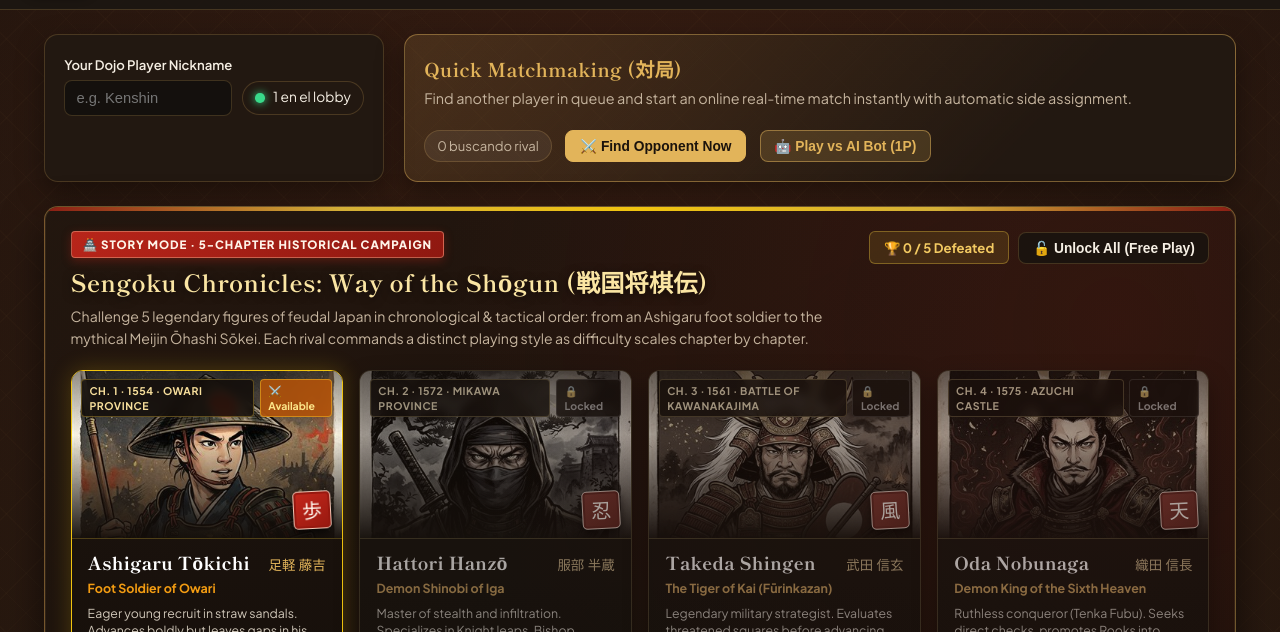
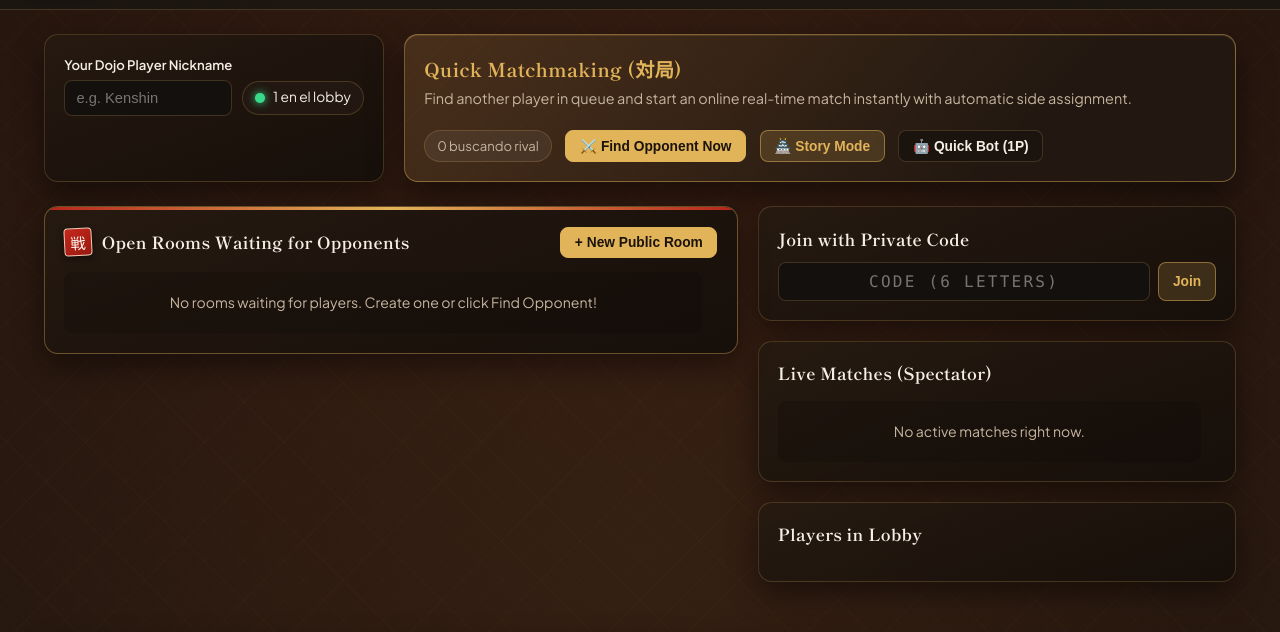
Before and after one commit to valdivieso01/shogi-web, a plain HTML site: page static/index.html in a window 1280 px wide. Shown: the part 116-748 px from the top of the page. Drawn offline with Linux system fonts and the light colour scheme; no server answers; a script that the page names is missing; a web font is replaced by a local one.

Commit message:
feat(layout): prioritize Online Matchmaking, Open Rooms, and Leaderboard above the fold before Story Mode

```diff
--- a/static/i18n.js
+++ b/static/i18n.js
@@ -47,7 +47,8 @@
       searching_rival_n: "{n} buscando rival",
       btn_quick_match: "⚔️ Buscar Rival Ahora",
       btn_cancel_match: "Cancelar búsqueda",
-      btn_play_ai: "🤖 Jugar vs Bot (1J)",
+      btn_jump_story: "🏯 Modo Historia",
+      btn_play_ai: "🤖 Bot Rápido (1J)",
       searching_status: "Buscando rival en tiempo real... Esperando a otro jugador...",
 
       // Academy Banner
@@ -254,7 +255,8 @@
       searching_rival_n: "{n} searching rival",
       btn_quick_match: "⚔️ Find Opponent Now",
       btn_cancel_match: "Cancel Search",
-      btn_play_ai: "🤖 Play vs AI Bot (1P)",
+      btn_jump_story: "🏯 Story Mode",
+      btn_play_ai: "🤖 Quick Bot (1P)",
       searching_status: "Searching for an opponent in real time... Waiting for another player...",
 
       // Academy Banner
--- a/static/index.html
+++ b/static/index.html
@@ -37,7 +37,7 @@
   <link rel="preconnect" href="https://fonts.googleapis.com">
   <link rel="preconnect" href="https://fonts.gstatic.com" crossorigin>
   <link href="https://fonts.googleapis.com/css2?family=Plus+Jakarta+Sans:wght@400;500;600;700;800&family=Shippori+Mincho:wght@600;700;800&family=Yuji+Syuku&display=swap" rel="stylesheet">
-  <link rel="stylesheet" href="/static/styles.css?v=19">
+  <link rel="stylesheet" href="/static/styles.css?v=20">
 
   <!-- Datos Estructurados JSON-LD (Schema.org WebSite + WebApplication + FAQPage) para indexado en Google -->
   <script type="application/ld+json">
@@ -236,68 +236,26 @@
             <button type="button" class="btn btn-danger btn-lg" id="btn-cancel-match" data-i18n="btn_cancel_match" hidden>
               Cancelar búsqueda
             </button>
-            <button type="button" class="btn btn-accent btn-lg" id="btn-play-ai-quick" data-i18n="btn_play_ai">
-              🤖 Jugar vs Bot (1J)
+            <button type="button" class="btn btn-accent btn-lg" id="btn-jump-story" data-i18n="btn_jump_story">
+              🏯 Modo Historia
+            </button>
+            <button type="button" class="btn btn-lg" id="btn-play-ai-quick" data-i18n="btn_play_ai">
+              🤖 Bot Rápido (1J)
             </button>
           </div>
         </div>
       </div>
 
-      <!-- SECCIÓN MODO HISTORIA: CRÓNICAS DEL SENGOKU (5 CAPÍTULOS HISTÓRICOS) -->
-      <section class="story-campaign-card" id="story-campaign-section" aria-labelledby="story-campaign-heading">
-        <div class="story-campaign-header">
-          <div class="story-campaign-title-wrap">
-            <span class="story-tag" data-i18n="story_badge">🏯 Modo Historia · Campaña Histórica de 5 Capítulos</span>
-            <h2 id="story-campaign-heading" data-i18n="story_heading">Crónicas del Sengoku: El Camino del Shōgun (戦国将棋伝)</h2>
-            <p data-i18n="story_desc">
-              Enfrenta en orden cronológico y táctico a 5 figuras legendarias del Japón feudal: desde un soldado de infantería <em>Ashigaru</em> hasta el mítico <em>Meijin</em> <strong>Ōhashi Sōkei</strong>. Cada rival posee una personalidad única en el tablero y la dificultad escala capítulo a capítulo.
-            </p>
-          </div>
-          <div class="story-campaign-controls">
-            <span class="story-progress-pill" id="story-progress-pill">🏆 0 / 5 Derrotados</span>
-            <button type="button" class="btn btn-sm" id="btn-story-unlock-all" data-i18n="btn_story_unlock_all">🔓 Modo Libre</button>
-          </div>
-        </div>
-        <div class="story-chapters-grid" id="story-chapters-grid" aria-live="polite"></div>
-      </section>
-
-      <!-- SECCIÓN NUEVA: ACADEMIA DE SHŌGI (CURSO INTERACTIVO COMPLETO DE 12 LECCIONES) -->
-      <section class="tutorial-banner-card" aria-labelledby="tutorial-lobby-heading">
-        <div class="tutorial-banner-info">
-          <span class="tutorial-tag" data-i18n="academy_badge">🎓 Academia Interactiva Completa · 12 Lecciones con Diagramas</span>
-          <h2 id="tutorial-lobby-heading" data-i18n="academy_heading">Curso Paso a Paso: Cómo Mueve Cada Pieza, Reglas y Tácticas</h2>
-          <p data-i18n="academy_desc">
-            Aprende desde cero con diagramas visuales de movimiento (brújula de casillas) y práctica en el tablero:
-            <strong>Rey</strong>, <strong>General de Oro</strong>, <strong>General de Plata</strong>, <strong>Peón y Tokin</strong>, <strong>Lancero</strong>, <strong>Caballo</strong>, <strong>Alfil y Caballo Dragón</strong>, <strong>Torre y Dragón</strong>, <strong>Reincorporaciones (Drops)</strong>, prohibiciones (<strong>Nifu y Uchifuzume</strong>), <strong>Defensa de Jaque</strong> y <strong>Jaque Mate</strong>.
-          </p>
-          <div class="tutorial-chapters-pills" id="tutorial-chapters-pills">
-            <button type="button" class="chapter-pill" data-step="0">1. El Rey (王 · K)</button>
-            <button type="button" class="chapter-pill" data-step="1">2. General de Oro (金 · G)</button>
-            <button type="button" class="chapter-pill" data-step="2">3. General de Plata (銀 · S)</button>
-            <button type="button" class="chapter-pill" data-step="3">4. Peón y Tokin (歩 → と)</button>
-            <button type="button" class="chapter-pill" data-step="4">5. El Lancero (香 · L)</button>
-            <button type="button" class="chapter-pill" data-step="5">6. El Caballo (桂 · N)</button>
-            <button type="button" class="chapter-pill" data-step="6">7. Alfil y C.Dragón (角 → 馬)</button>
-            <button type="button" class="chapter-pill" data-step="7">8. Torre y Dragón (飛 → 龍)</button>
-            <button type="button" class="chapter-pill" data-step="8">9. Reincorporar (Drops)</button>
-            <button type="button" class="chapter-pill" data-step="9">10. Reglas Nifu y Uchifuzume</button>
-            <button type="button" class="chapter-pill" data-step="10">11. Defender un Jaque</button>
-            <button type="button" class="chapter-pill" data-step="11">12. Jaque Mate (Atama-kin)</button>
-          </div>
-        </div>
-        <div class="tutorial-banner-cta">
-          <button type="button" class="btn btn-primary btn-lg" id="btn-start-tutorial-hero" data-i18n="btn_start_course">
-            🎓 Empezar Curso desde Lección 1
-          </button>
-        </div>
-      </section>
-
+      <!-- 1. SALAS ONLINE, CÓDIGO PRIVADO, ESPECTADOR Y JUGADORES EN LÍNEA (PRIMERA PLANA) -->
       <div class="lobby-columns">
         <!-- Salas Públicas Esperando Jugador -->
-        <section class="lobby-panel" aria-labelledby="open-rooms-heading">
+        <section class="lobby-panel lobby-panel-featured" aria-labelledby="open-rooms-heading">
           <div class="panel-header">
-            <h2 id="open-rooms-heading" data-i18n="open_rooms_heading">Salas Abiertas Esperando Rival</h2>
-            <button type="button" class="btn btn-accent" id="btn-create-public-quick" data-i18n="btn_new_public_room">
+            <div class="panel-title-with-seal">
+              <span class="hanko-mini" aria-hidden="true">戦</span>
+              <h2 id="open-rooms-heading" data-i18n="open_rooms_heading">Salas Abiertas Esperando Rival</h2>
+            </div>
+            <button type="button" class="btn btn-primary" id="btn-create-public-quick" data-i18n="btn_new_public_room">
               + Nueva Sala Pública
             </button>
           </div>
@@ -335,7 +293,7 @@
         </div>
       </div>
 
-      <!-- SECCIÓN RANKING Y SALÓN DE LA FAMA (LEADERBOARD & RECENT MATCHES) -->
+      <!-- 2. RANKING COMPETITIVO Y SALÓN DE LA FAMA ONLINE -->
       <section class="community-stats-section" aria-labelledby="leaderboard-heading">
         <div class="stats-grid">
           <!-- Salón de la Fama -->
@@ -376,6 +334,55 @@
               <p class="empty-state" data-i18n="recent_matches_empty">No hay partidas registradas recientemente.</p>
             </div>
           </div>
+        </div>
+      </section>
+
+      <!-- 3. MODO HISTORIA (1 JUGADOR): CRÓNICAS DEL SENGOKU -->
+      <section class="story-campaign-card" id="story-campaign-section" aria-labelledby="story-campaign-heading">
+        <div class="story-campaign-header">
+          <div class="story-campaign-title-wrap">
+            <span class="story-tag" data-i18n="story_badge">🏯 Modo Historia · Campaña de 5 Capítulos (1 Jugador)</span>
+            <h2 id="story-campaign-heading" data-i18n="story_heading">Crónicas del Sengoku: El Camino del Shōgun (戦国将棋伝)</h2>
+            <p data-i18n="story_desc">
+              Enfrenta en orden cronológico y táctico a 5 figuras legendarias del Japón feudal: desde un soldado de infantería <em>Ashigaru</em> hasta el mítico <em>Meijin</em> <strong>Ōhashi Sōkei</strong>.
+            </p>
+          </div>
+          <div class="story-campaign-controls">
+            <span class="story-progress-pill" id="story-progress-pill">🏆 0 / 5 Derrotados</span>
+            <button type="button" class="btn btn-sm" id="btn-story-unlock-all" data-i18n="btn_story_unlock_all">🔓 Modo Libre</button>
+          </div>
+        </div>
+        <div class="story-chapters-grid" id="story-chapters-grid" aria-live="polite"></div>
+      </section>
+
+      <!-- 4. ACADEMIA DE SHŌGI (CURSO INTERACTIVO DE 12 LECCIONES) -->
+      <section class="tutorial-banner-card" aria-labelledby="tutorial-lobby-heading">
+        <div class="tutorial-banner-info">
+          <span class="tutorial-tag" data-i18n="academy_badge">🎓 Academia Interactiva Completa · 12 Lecciones con Diagramas</span>
+          <h2 id="tutorial-lobby-heading" data-i18n="academy_heading">Curso Paso a Paso: Cómo Mueve Cada Pieza, Reglas y Tácticas</h2>
+          <p data-i18n="academy_desc">
+            Aprende desde cero con diagramas visuales de movimiento (brújula de casillas) y práctica en el tablero:
+            <strong>Rey</strong>, <strong>General de Oro</strong>, <strong>General de Plata</strong>, <strong>Peón y Tokin</strong>, <strong>Lancero</strong>, <strong>Caballo</strong>, <strong>Alfil y Caballo Dragón</strong>, <strong>Torre y Dragón</strong>, <strong>Reincorporaciones (Drops)</strong>, prohibiciones (<strong>Nifu y Uchifuzume</strong>), <strong>Defensa de Jaque</strong> y <strong>Jaque Mate</strong>.
+          </p>
+          <div class="tutorial-chapters-pills" id="tutorial-chapters-pills">
+            <button type="button" class="chapter-pill" data-step="0">1. El Rey (王 · K)</button>
+            <button type="button" class="chapter-pill" data-step="1">2. General de Oro (金 · G)</button>
+            <button type="button" class="chapter-pill" data-step="2">3. General de Plata (銀 · S)</button>
+            <button type="button" class="chapter-pill" data-step="3">4. Peón y Tokin (歩 → と)</button>
+            <button type="button" class="chapter-pill" data-step="4">5. El Lancero (香 · L)</button>
+            <button type="button" class="chapter-pill" data-step="5">6. El Caballo (桂 · N)</button>
+            <button type="button" class="chapter-pill" data-step="6">7. Alfil y C.Dragón (角 → 馬)</button>
+            <button type="button" class="chapter-pill" data-step="7">8. Torre y Dragón (飛 → 龍)</button>
+            <button type="button" class="chapter-pill" data-step="8">9. Reincorporar (Drops)</button>
+            <button type="button" class="chapter-pill" data-step="9">10. Reglas Nifu y Uchifuzume</button>
+            <button type="button" class="chapter-pill" data-step="10">11. Defender un Jaque</button>
+            <button type="button" class="chapter-pill" data-step="11">12. Jaque Mate (Atama-kin)</button>
+          </div>
+        </div>
+        <div class="tutorial-banner-cta">
+          <button type="button" class="btn btn-primary btn-lg" id="btn-start-tutorial-hero" data-i18n="btn_start_course">
+            🎓 Empezar Curso desde Lección 1
+          </button>
         </div>
       </section>
 
@@ -783,7 +790,7 @@
     </div>
   </dialog>
 
-  <script src="/static/i18n.js?v=4"></script>
-  <script src="/static/app.js?v=24" defer></script>
+  <script src="/static/i18n.js?v=5"></script>
+  <script src="/static/app.js?v=25" defer></script>
 </body>
 </html>
--- a/static/styles.css
+++ b/static/styles.css
@@ -274,11 +274,58 @@ h3 {
 .hero-profile,
 .matchmake-card,
 .lobby-panel {
-  background: var(--bg-card);
+  background: linear-gradient(160deg, rgba(38, 26, 17, 0.96), rgba(22, 15, 10, 0.98));
   border: 1px solid var(--border-subtle);
   border-radius: 14px;
   padding: 1.2rem;
-  box-shadow: 0 10px 28px rgba(0, 0, 0, 0.38);
+  box-shadow: 0 12px 30px rgba(0, 0, 0, 0.45);
+}
+
+.matchmake-card {
+  border-color: rgba(226, 180, 90, 0.45);
+  background:
+    radial-gradient(circle at 95% 20%, rgba(188, 42, 30, 0.16), transparent 50%),
+    linear-gradient(155deg, rgba(44, 29, 19, 0.98), rgba(24, 16, 11, 0.99));
+  box-shadow: 0 14px 34px rgba(0, 0, 0, 0.52), inset 0 1px 0 rgba(255, 220, 140, 0.12);
+}
+
+.lobby-panel-featured {
+  border-color: rgba(226, 180, 90, 0.38);
+  position: relative;
+  overflow: hidden;
+}
+
+.lobby-panel-featured::before {
+  content: "";
+  position: absolute;
+  top: 0;
+  left: 0;
+  right: 0;
+  height: 3px;
+  background: linear-gradient(90deg, #b8251a, #e2b45a, #b8251a);
+}
+
+.panel-title-with-seal {
+  display: flex;
+  align-items: center;
+  gap: 0.6rem;
+}
+
+.hanko-mini {
+  width: 28px;
+  height: 28px;
+  min-width: 28px;
+  border-radius: 4px;
+  background: linear-gradient(145deg, #c6281c, #96180f);
+  border: 1px solid rgba(255, 232, 214, 0.85);
+  color: #fff6ec;
+  font-family: var(--font-calligraphy);
+  font-size: 0.95rem;
+  display: inline-flex;
+  align-items: center;
+  justify-content: center;
+  box-shadow: 0 2px 6px rgba(0, 0, 0, 0.55);
+  transform: rotate(-3deg);
 }
 
 .profile-input-row {
@@ -2267,7 +2314,7 @@ dialog::backdrop {
 .story-boss-art-banner {
   position: relative;
   inline-size: 100%;
-  block-size: 168px;
+  block-size: 132px;
   overflow: hidden;
   background: #140e0a;
   border-block-end: 1px solid rgba(212, 175, 55, 0.3);
```
Also changed, not shown: static/app.js (+9 -0 lines).
